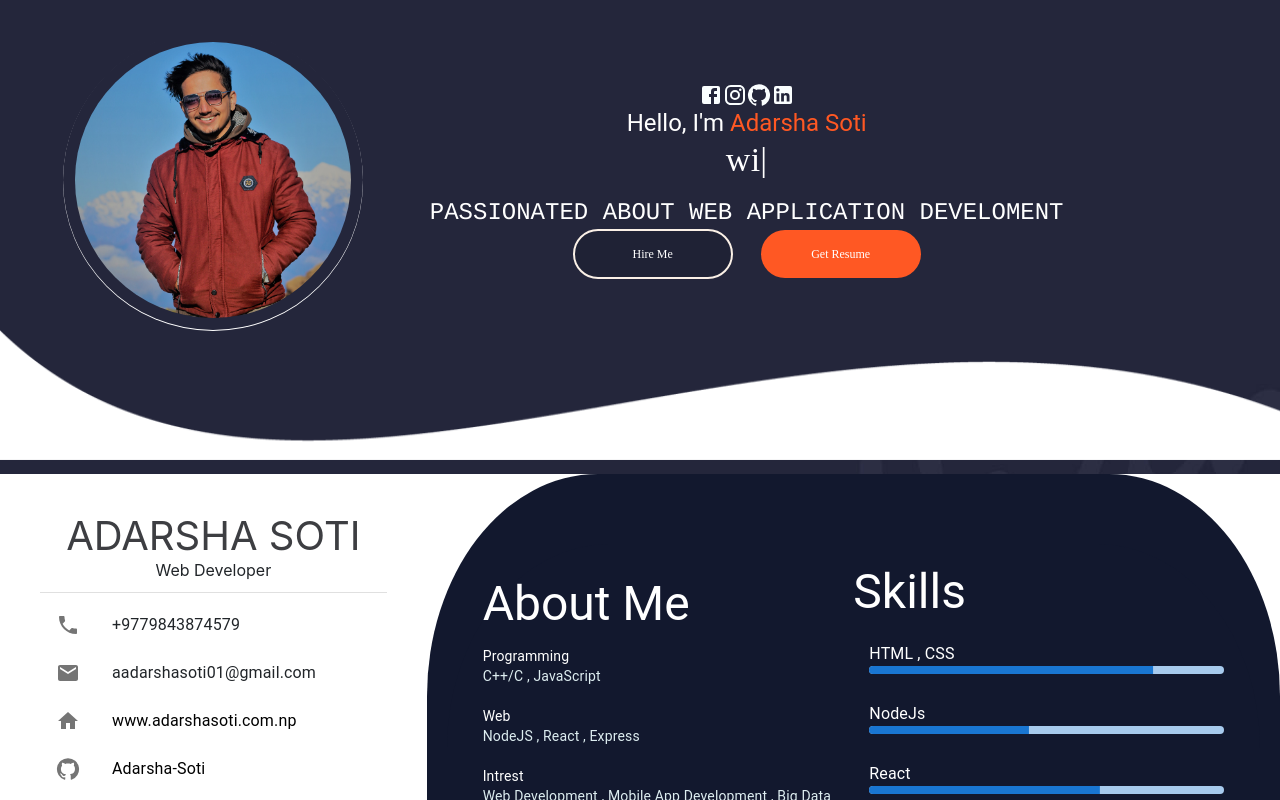
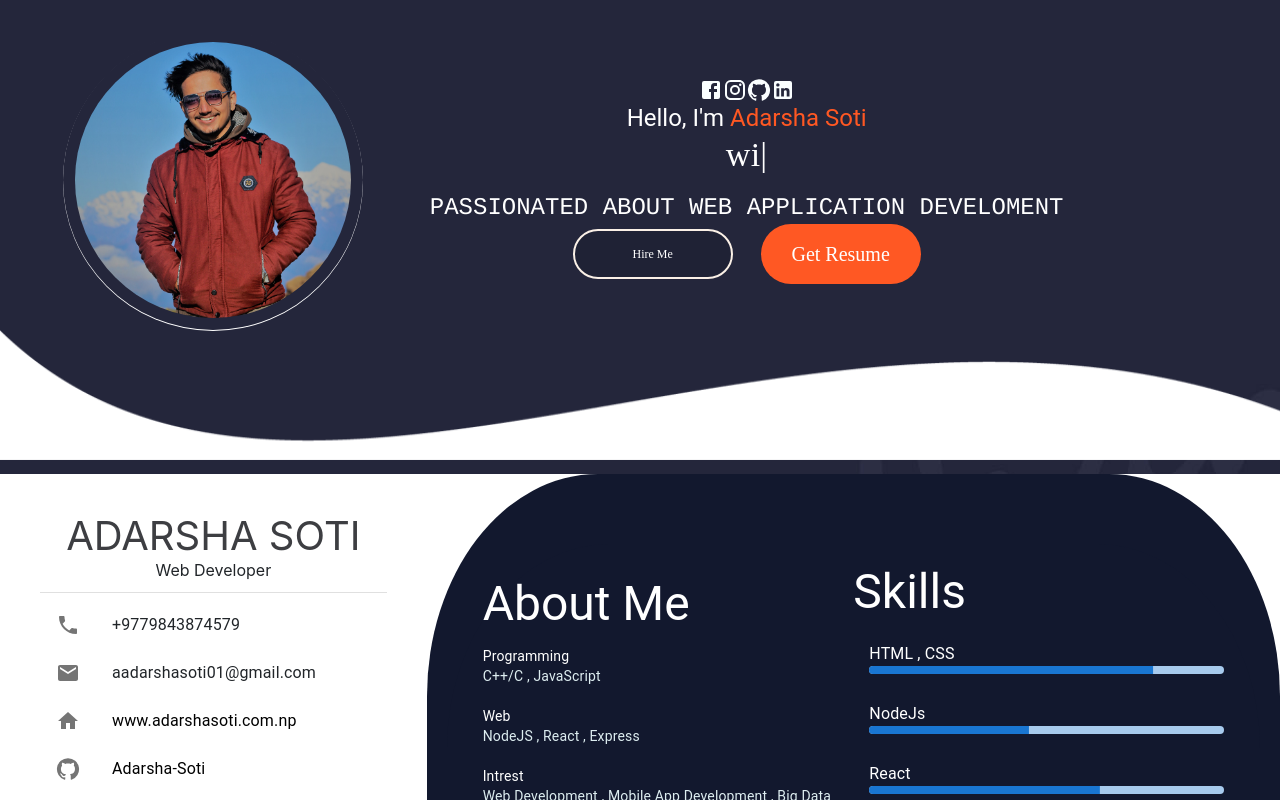
Before and after one commit to Adarsha-Soti/PortfolioWebsite, a React (Create React App) app: page / in a window 1280 px wide. Shown: the top 800 px of the page. Built offline with nearby package versions, Linux system fonts and the light colour scheme; a web font is replaced by a local one.

Commit message:
Update Profile.css

```diff
--- a/src/PrtfolioContainer/Home/Profile.css
+++ b/src/PrtfolioContainer/Home/Profile.css
@@ -11,11 +11,13 @@
 }
  .highlighted-btn{
     margin: 0 0 0 28px;
+    font-size: 20px;
 }
  .highlighted-btn:hover{
     margin: 0 0 0 28px;
     background-color: cornsilk;
     color: black;
+    font-size: 20px;
 }
 .profile-picture{
     display: flex;
```
